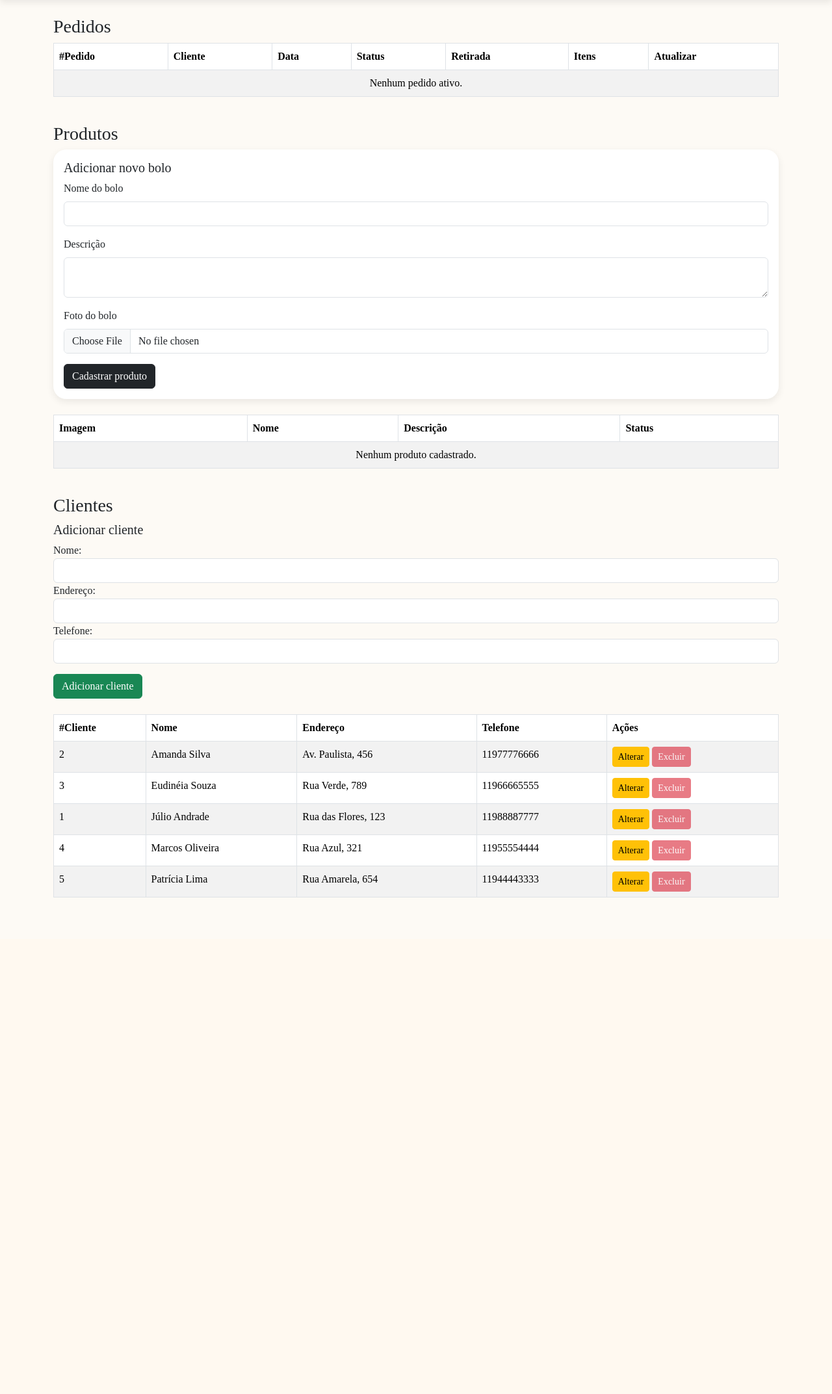
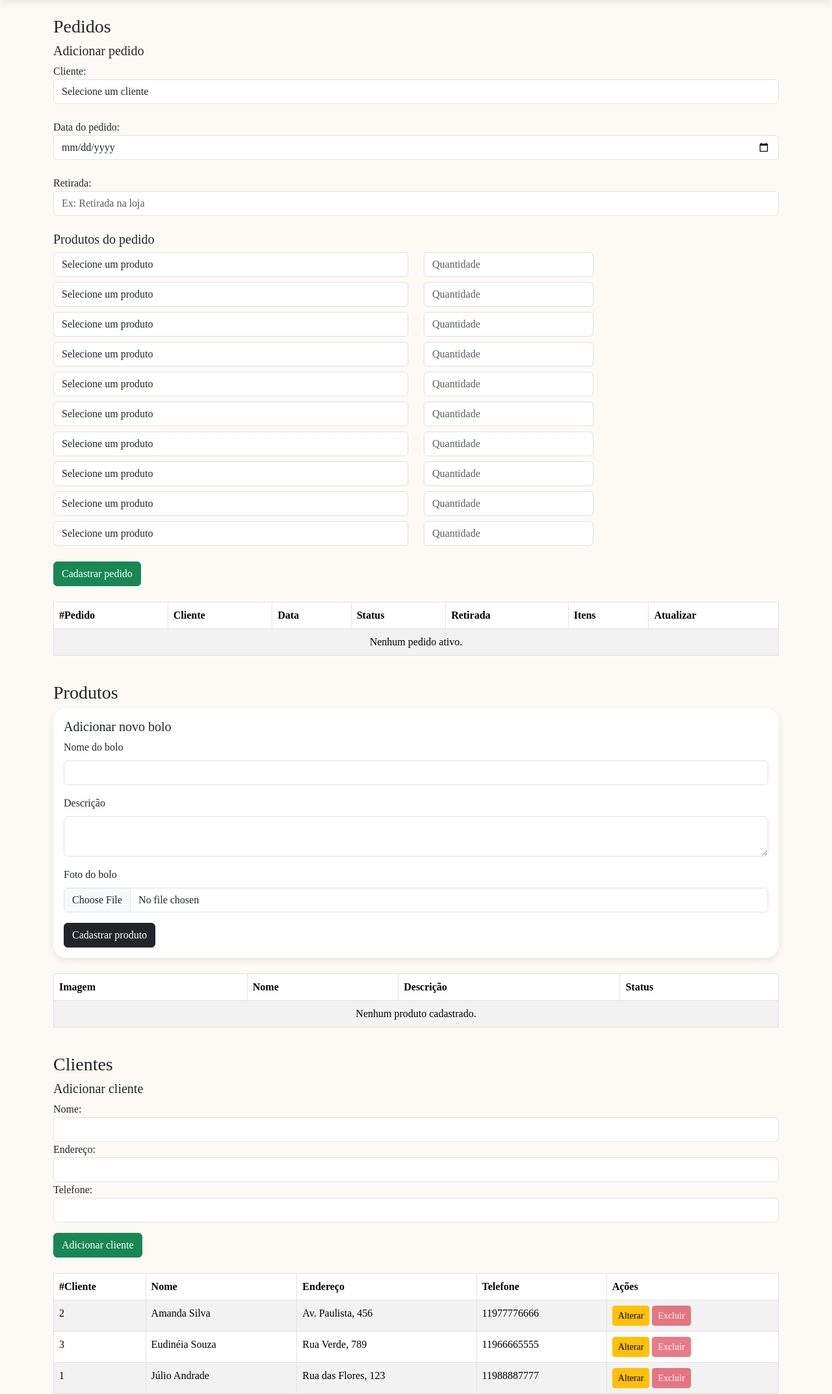
Before and after one commit to Alegretao/Confeitaria, a PHP site: page /painel_admin.php in a window 1280 px wide. Shown: the part 115-2260 px from the top of the page at 65% size. Before the commit the page ends 1496 px from the top, so only its background shows below. Run offline with PHP 8.4, Linux system fonts and the light colour scheme; a user stored in the database is signed in; data comes from the database, SQL or seed files in the repository; data that the repository does not hold is empty.

Commit message:
Update painel_admin.php

```diff
--- a/Site-trabalho-main/Site-trabalho-main/pages/painel_admin.php
+++ b/Site-trabalho-main/Site-trabalho-main/pages/painel_admin.php
@@ -49,6 +49,69 @@ foreach ($pedidos as $pedido) {
 
       <h3>Pedidos</h3>
 
+<form action="../form/adicionar_pedido.php" method="POST" class="mb-4">
+
+    <h5>Adicionar pedido</h5>
+
+    <label>Cliente:</label>
+    <select name="cliente" class="form-control" required>
+        <option value="">Selecione um cliente</option>
+
+        <?php foreach ($clientes as $cliente): ?>
+            <option value="<?= $cliente['idCLIENTES'] ?>">
+                <?= htmlspecialchars($cliente['nome_Clientes']) ?>
+            </option>
+        <?php endforeach; ?>
+
+    </select>
+
+    <br>
+
+    <label>Data do pedido:</label>
+    <input type="date" name="data" class="form-control" required>
+
+    <br>
+
+    <label>Retirada:</label>
+    <input type="text" name="retirada" class="form-control"
+           placeholder="Ex: Retirada na loja" maxlength="45" required>
+
+    <br>
+
+    <h5>Produtos do pedido</h5>
+
+    <?php for ($i = 0; $i < 10; $i++): ?>
+
+        <div class="row mb-2">
+
+            <div class="col-md-6">
+                <select name="produto[]" class="form-control">
+                    <option value="">Selecione um produto</option>
+
+                    <?php foreach ($produtos as $produto): ?>
+                        <option value="<?= $produto['idPRODUTOS'] ?>">
+                            <?= htmlspecialchars($produto['nome_PRODUTOS']) ?>
+                        </option>
+                    <?php endforeach; ?>
+
+                </select>
+            </div>
+
+            <div class="col-md-3">
+                <input type="number" name="quantidade[]"
+                       class="form-control" placeholder="Quantidade" min="1">
+            </div>
+
+        </div>
+
+    <?php endfor; ?>
+
+    <button type="submit" class="btn btn-success mt-3">
+        Cadastrar pedido
+    </button>
+
+</form>
+
 <table class="table table-striped table-bordered">
     <thead>
         <tr>
@@ -92,8 +155,11 @@ foreach ($pedidos as $pedido) {
 
                     <td>
                         <form action="../form/atualizar_status.php" method="POST">
-                            <input type="hidden" name="idPEDIDOS" value="<?= (int) $pedido['idPEDIDOS'] ?>">
-                            <input type="hidden" name="idCLIENTES" value="<?= (int) $pedido['CLIENTES_idCLIENTES'] ?>">
+                            <input type="hidden" name="idPEDIDOS"
+                                   value="<?= (int) $pedido['idPEDIDOS'] ?>">
+
+                            <input type="hidden" name="idCLIENTES"
+                                   value="<?= (int) $pedido['CLIENTES_idCLIENTES'] ?>">
 
                             <select name="status" class="form-select mb-2">
                                 <option value="Aguardando confirmação">Aguardando confirmação</option>
@@ -115,7 +181,6 @@ foreach ($pedidos as $pedido) {
         <?php endif; ?>
     </tbody>
 </table>
-
       <br/>
 
       <h3>Produtos</h3>
```
